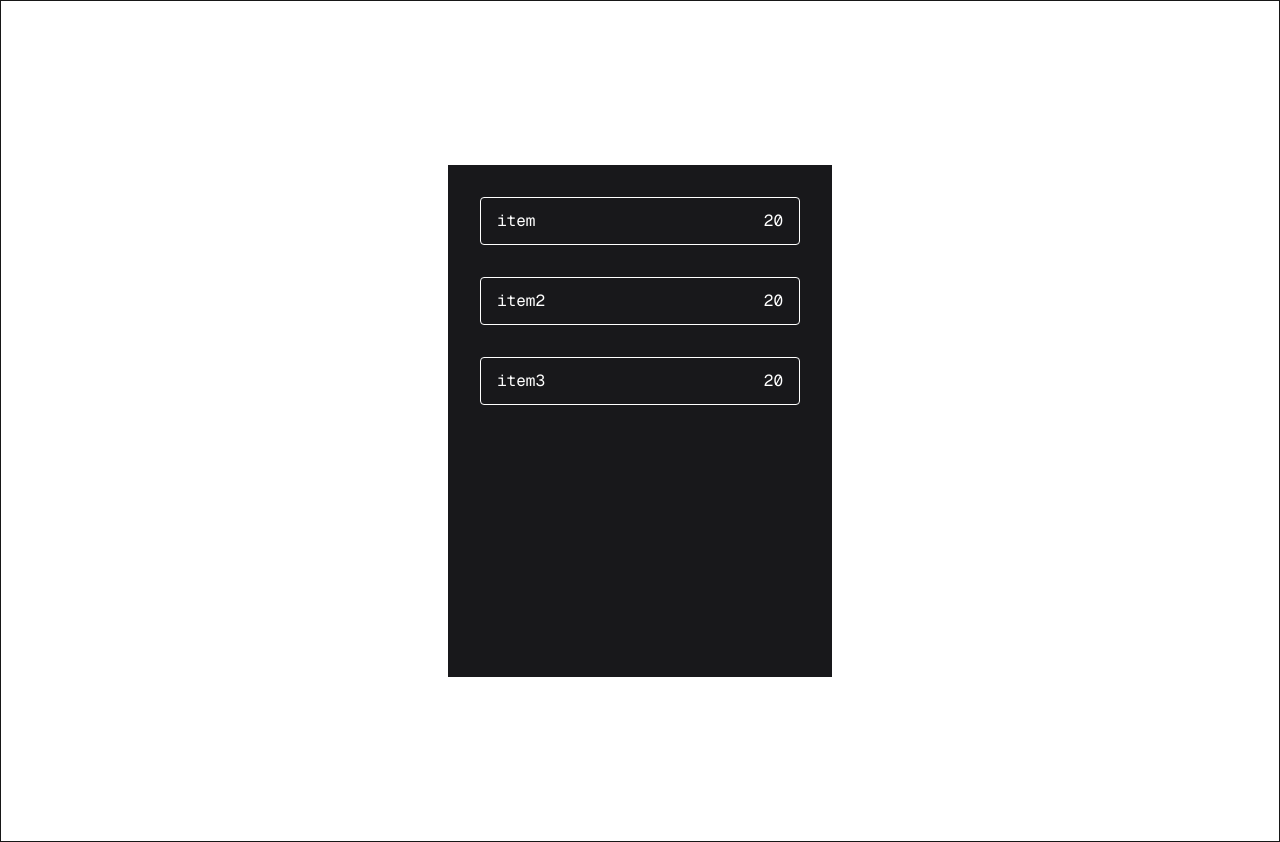
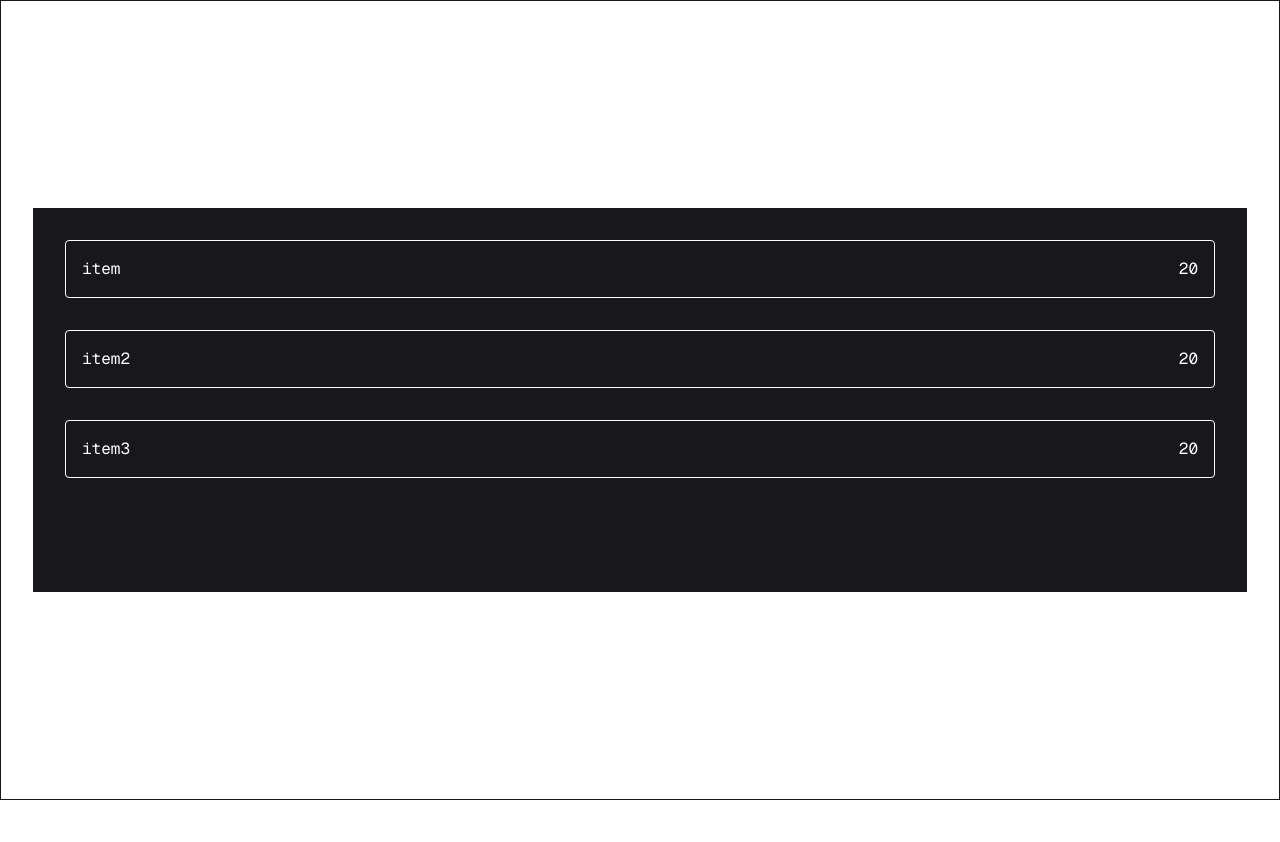
Before and after one commit to AO-5002/motion-playground, a Next.js app: page / in a window 1280 px wide. After the commit the page ends 800 px from the top, so only its background shows below. Built offline with nearby package versions, Linux system fonts and the light colour scheme.

Commit message:
more content

```diff
--- a/app/page.tsx
+++ b/app/page.tsx
@@ -10,8 +10,8 @@ import ListItems from "@/components/DayThree/layout";
 
 function Layout({ children }: { children: React.ReactNode }) {
   return (
-    <div className="border font-mono grid grid-rows-[20px_1fr_20px] items-center justify-items-center min-h-screen p-8 pb-20 gap-16 sm:p-20">
-      <div className="row-start-2">{children}</div>
+    <div className="border font-mono flex items-center justify-center min-h-screen p-8">
+      {children}
     </div>
   );
 }
--- a/components/DayThree/layout.tsx
+++ b/components/DayThree/layout.tsx
@@ -1,7 +1,7 @@
 "use client";
 import { div } from "motion/react-client";
 import React from "react";
-import { motion } from "motion/react";
+import { motion, AnimatePresence } from "motion/react";
 import { useState } from "react";
 import { X } from "lucide-react";
 
@@ -29,7 +29,7 @@ function DetailedItem({
     <motion.div
       layoutId={`item-${val}`}
       onClick={handleClick}
-      className="w-full h-12 border border-white p-4 rounded flex flex-row items-center justify-between text-white"
+      className="w-full border border-white p-4 rounded flex flex-row items-center justify-between text-white"
     >
       <span>{name}</span>
       {price}
@@ -62,14 +62,28 @@ function Modal({
 }
 
 function ListItems({ dataContent }: Data) {
-  const [openModal, setModal] = useState(false);
+  const [selectedItem, setSelectedItem] = useState<number | null>(null);
 
   return (
-    <motion.div className="relative w-96 h-128 bg-zinc-900 flex flex-col gap-8 p-8">
+    <motion.div className="relative w-full h-96 bg-zinc-900 flex flex-col gap-8 p-8">
       {dataContent.map((el, i) => {
-        return <DetailedItem key={i} {...el} setModal={setModal} />;
+        return (
+          <DetailedItem
+            key={i}
+            {...el}
+            val={i} // ✅ Pass the index
+            setModal={() => setSelectedItem(i)} // ✅ Track which item
+          />
+        );
       })}
-      {openModal ? <Modal setModal={setModal} /> : <></>}
+      <AnimatePresence>
+        {selectedItem !== null && (
+          <Modal
+            setModal={() => setSelectedItem(null)}
+            val={selectedItem} // ✅ Pass the selected item's val
+          />
+        )}
+      </AnimatePresence>
     </motion.div>
   );
 }
```
